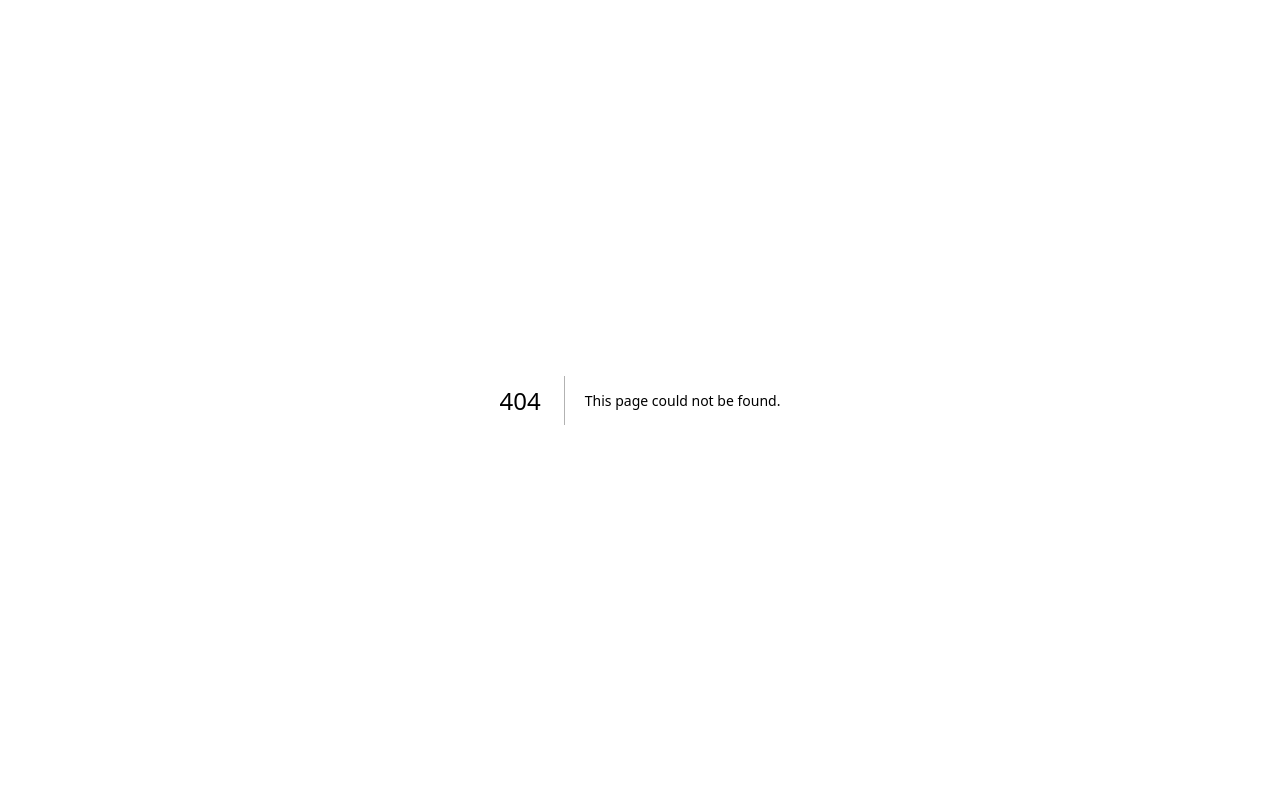
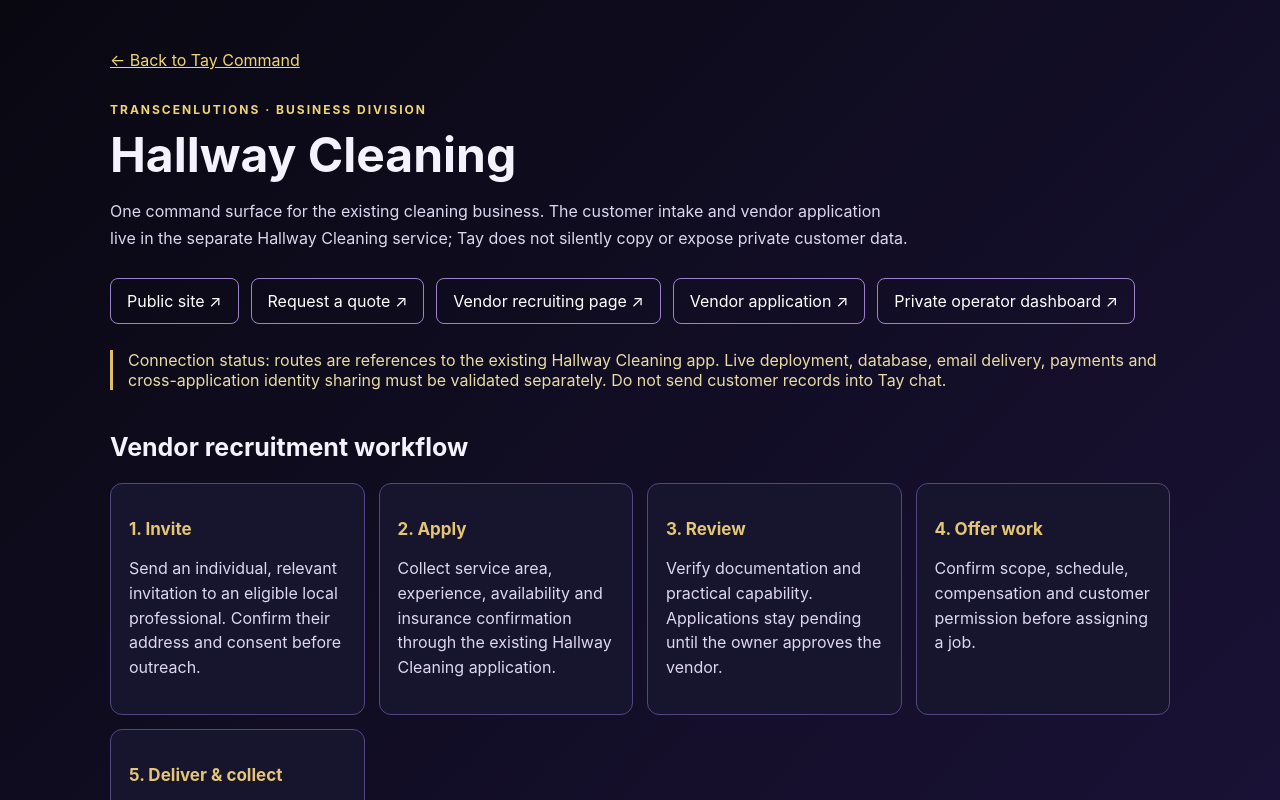
Before and after one commit to transcenlutions25/transcenlutions, a Next.js app: page /hallway-cleaning in a window 1280 px wide. Before the commit this address had no page. Shown: the top 800 px of the page. Built offline with nearby package versions, Linux system fonts and the light colour scheme.

Commit message:
feat: add Hallway Cleaning division workspace and vendor outreach templates in Tay

```diff
--- /dev/null
+++ b/app/hallway-cleaning/page.tsx
@@ -0,0 +1,75 @@
+import Link from "next/link";
+
+const stages = [
+  { title: "1. Invite", copy: "Send an individual, relevant invitation to an eligible local professional. Confirm their address and consent before outreach." },
+  { title: "2. Apply", copy: "Collect service area, experience, availability and insurance confirmation through the existing Hallway Cleaning application." },
+  { title: "3. Review", copy: "Verify documentation and practical capability. Applications stay pending until the owner approves the vendor." },
+  { title: "4. Offer work", copy: "Confirm scope, schedule, compensation and customer permission before assigning a job." },
+  { title: "5. Deliver & collect", copy: "Track completion evidence, customer acceptance, the balance collected and any approved vendor payment." }
+];
+
+const campaign = [
+  { label: "Introduction", subject: "Hallway Cleaning | Local vendor opportunities", body: `Hello,
+
+Hallway Cleaning is building a network of independent cleaning and property-service professionals in Columbia, South Carolina and surrounding areas.
+
+We're interested in learning which services you provide, the locations you cover, and whether you would be open to being considered for future projects as they become available.
+
+You can find our information and vendor application here: https://hallwaycleaning.com/vendor-opportunities
+
+Participation is optional, and applying does not guarantee assignments. Any potential project would be discussed with you before a commitment.
+
+Would you be interested in connecting?
+
+Best,
+Hallway Cleaning
+hallwaycleaningsc@gmail.com` },
+  { label: "One respectful follow-up", subject: "Following up | Hallway Cleaning vendor network", body: `Hello,
+
+I wanted to follow up on our invitation to connect with Hallway Cleaning's local vendor network.
+
+If commercial cleaning, turnovers or related property-service work fits your business, you can review our application at https://hallwaycleaning.com/vendor-opportunities.
+
+There is no obligation. If this isn't relevant or you would prefer not to hear from us, just let us know and we will not follow up again.
+
+Best,
+Hallway Cleaning
+hallwaycleaningsc@gmail.com` }
+];
+
+export const metadata = { title: "Hallway Cleaning | Tay Business Workspace", description: "Hallway Cleaning coordination and vendor recruitment inside Tay Command." };
+
+export default function HallwayWorkspace() {
+  return (
+    <main style={{minHeight:"100vh",color:"#f4f2fc",background:"linear-gradient(135deg,#090811,#1a1237 60%,#091942)",padding:"clamp(18px,4vw,50px)",fontFamily:"inherit"}}>
+      <div style={{maxWidth:1060,margin:"auto"}}>
+        <Link href="/" style={{color:"#f0d575"}}>← Back to Tay Command</Link>
+        <p style={{marginTop:32,color:"#f0d575",fontWeight:700,letterSpacing:2,textTransform:"uppercase",fontSize:12}}>Transcenlutions · Business division</p>
+        <h1 style={{fontSize:"clamp(30px,5vw,48px)",lineHeight:1.1,margin:"10px 0 14px"}}>Hallway Cleaning</h1>
+        <p style={{maxWidth:800,lineHeight:1.7,color:"#ddd7ef"}}>One command surface for the existing cleaning business. The customer intake and vendor application live in the separate Hallway Cleaning service; Tay does not silently copy or expose private customer data.</p>
+        <section aria-label="Business tools" style={{display:"flex",flexWrap:"wrap",gap:12,margin:"26px 0"}}>
+          {[
+            ["Public site","https://hallwaycleaning.com"],
+            ["Request a quote","https://hallwaycleaning.com/start"],
+            ["Vendor recruiting page","https://hallwaycleaning.com/vendor-opportunities"],
+            ["Vendor application","https://hallwaycleaning.com/vendors"],
+            ["Private operator dashboard","https://hallwaycleaning.com/leads"]
+          ].map(([label,url])=><a key={label} href={url} target="_blank" rel="noopener noreferrer" style={{border:"1px solid #9c81d0",borderRadius:8,padding:"12px 16px",color:"#fff",textDecoration:"none"}}>{label} ↗</a>)}
+        </section>
+        <p style={{borderLeft:"3px solid #e0be67",paddingLeft:15,color:"#e8dba6"}}>Connection status: routes are references to the existing Hallway Cleaning app. Live deployment, database, email delivery, payments and cross-application identity sharing must be validated separately. Do not send customer records into Tay chat.</p>
+        <h2 style={{marginTop:42,fontSize:25}}>Vendor recruitment workflow</h2>
+        <div style={{display:"grid",gridTemplateColumns:"repeat(auto-fit,minmax(220px,1fr))",gap:14}}>
+          {stages.map(s=><article key={s.title} style={{background:"#17152d",border:"1px solid #524783",borderRadius:12,padding:18}}><h3 style={{color:"#e4c675",fontSize:17}}>{s.title}</h3><p style={{lineHeight:1.55,color:"#ddd7ef"}}>{s.copy}</p></article>)}
+        </div>
+        <h2 style={{marginTop:42,fontSize:25}}>Reusable email campaign</h2>
+        <p style={{lineHeight:1.6,color:"#ddd7ef"}}>Personalize for a verified recipient. Draft and review the offer before sending; no automated outreach is activated. Campaign copy is original and does not reproduce another company's proprietary content.</p>
+        {campaign.map((item)=><section key={item.label} style={{marginTop:18,padding:20,background:"#131226",border:"1px solid #504470",borderRadius:12}}>
+          <h3 style={{fontSize:19,color:"#e4c675"}}>{item.label}</h3>
+          <p><strong>Subject:</strong> {item.subject}</p>
+          <pre style={{whiteSpace:"pre-wrap",overflowWrap:"anywhere",font:"inherit",lineHeight:1.6,color:"#e1dbea"}}>{item.body}</pre>
+        </section>)}
+        <p style={{marginTop:35,color:"#b6a8d7"}}>Implementation note: use the existing Hallway Cleaning leads and contractors records as the source of truth. Do not represent a prospective vendor as approved, a customer request as a booking, or a quote as a paid job.</p>
+      </div>
+    </main>
+  );
+}
```
